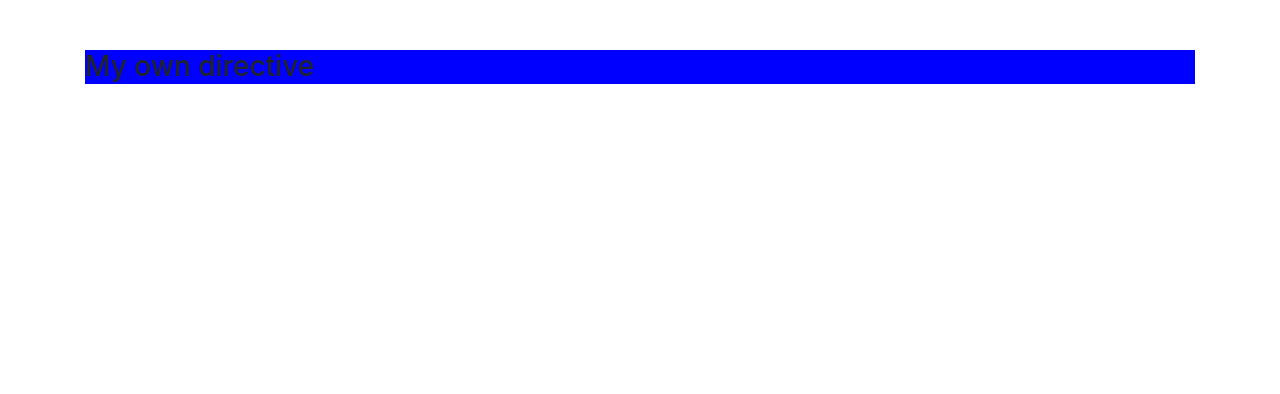
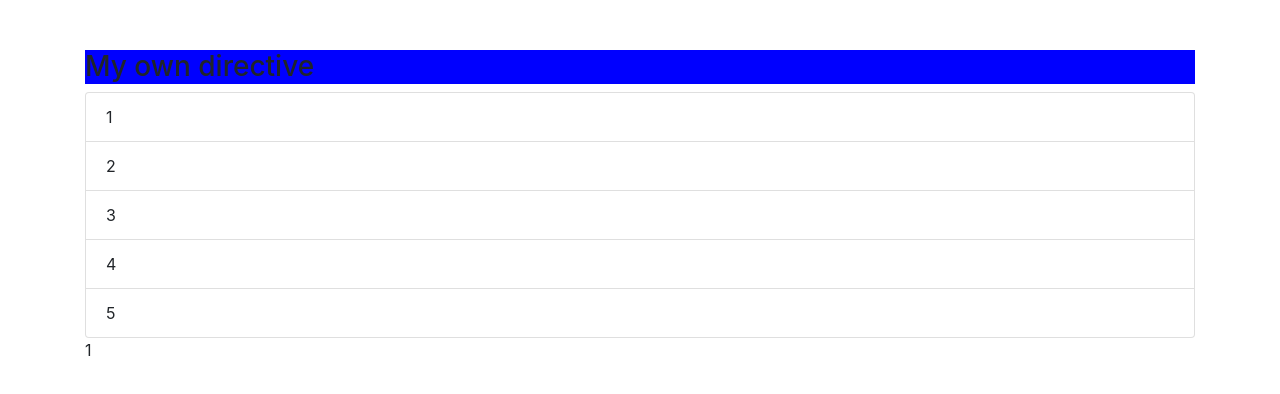
Before and after one commit to Shiinzy8/15_Angular, an Angular app in the folder Angular-coursehunters/: page / in a window 1280 px wide. Shown: the top 394 px of the page. Built offline with nearby package versions, Linux system fonts and the light colour scheme.

Commit message:
деректива ngSwitch

```diff
--- a/Angular-coursehunters/src/app/app.component.html
+++ b/Angular-coursehunters/src/app/app.component.html
@@ -6,8 +6,18 @@
     <!-- елси параметр не оборачивать в [] то '' скобки не нужны -->
     <h3 appBackground [hoverColor]="'yellow'" [defaultColor]="'blue'">{{ headerText }}</h3>
 
+    <ul class="list-group">
+      <li *ngFor="let item of items" (click)="onClick(item)" class="list-group-item">
+        {{ item }}
+      </li>
+    </ul>
 
-
+    <div [ngSwitch]="current">
+      <p *ngSwitchCase="items[0]">1</p>
+      <p *ngSwitchCase="items[1]">2</p>
+      <p *ngSwitchCase="items[2]">3</p>
+      <p *ngSwitchDefault>default</p>
+    </div>
 
   </div>
 </div>
--- a/Angular-coursehunters/src/app/app.component.ts
+++ b/Angular-coursehunters/src/app/app.component.ts
@@ -7,4 +7,10 @@ import { Component } from '@angular/core';
 })
 export class AppComponent {
   headerText = 'My own directive';
+  items = [1, 2, 3, 4, 5];
+  current = 1;
+
+  onClick(number: number) {
+    this.current = number;
+  }
 }
```
